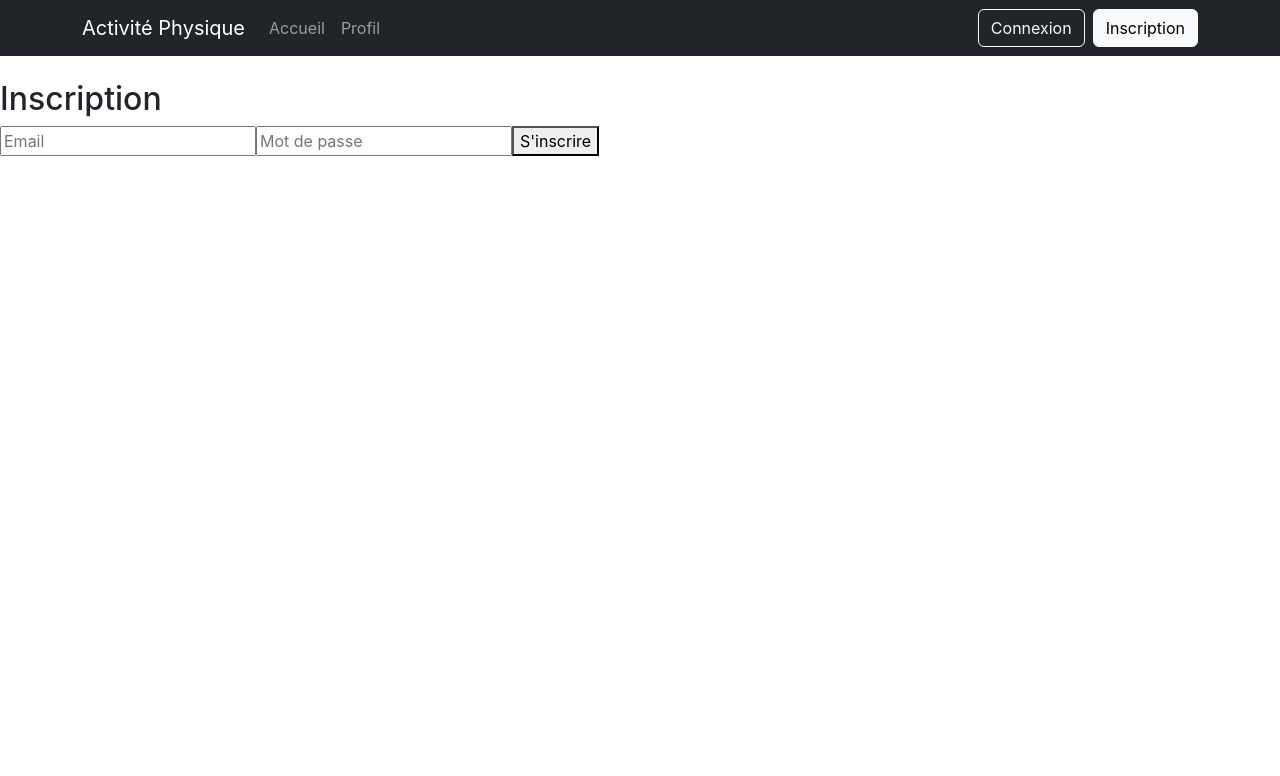
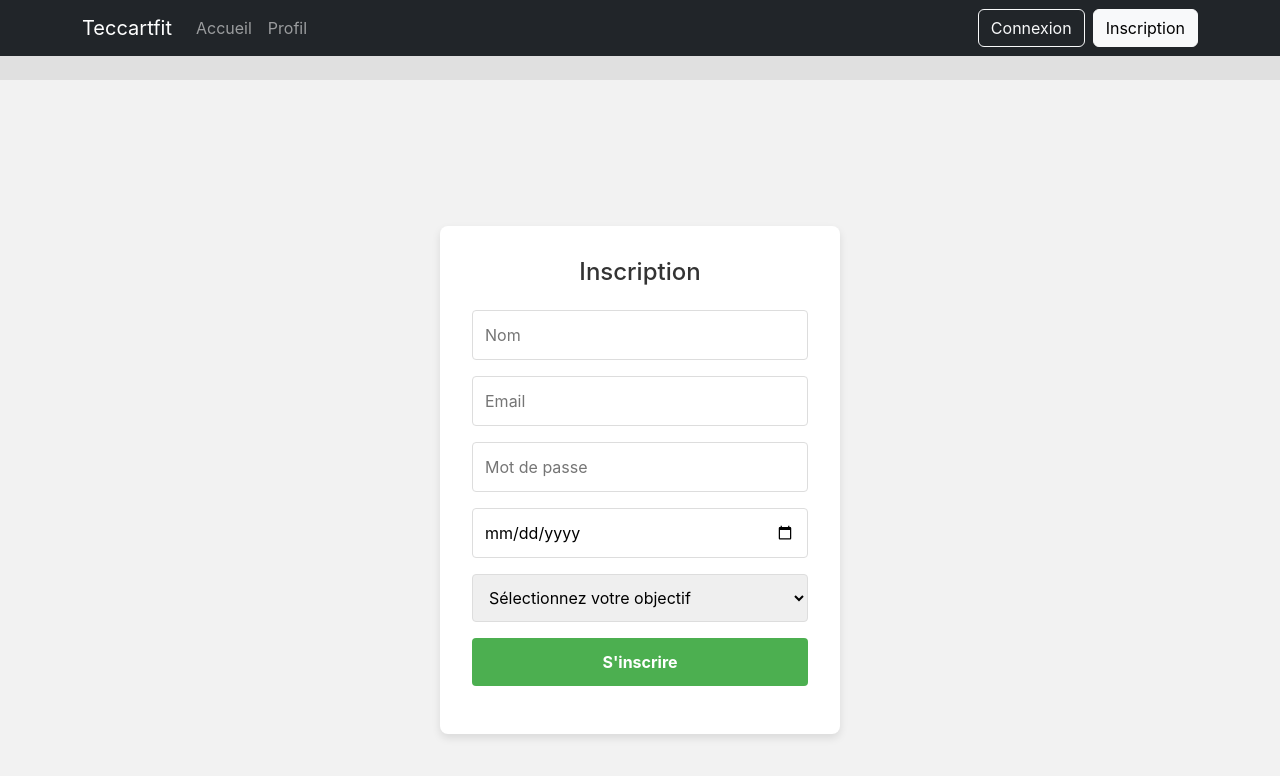
Before and after one commit to HusseinCoulibaly/physical-activity-frontend, a React (Create React App) app in the folder user-frontend/: page /register in a window 1280 px wide. Shown: the top 776 px of the page. Built offline with nearby package versions, Linux system fonts and the light colour scheme; no server answers.

Commit message:
fonctionnement de l'inscription

```diff
--- a/user-frontend/package.json
+++ b/user-frontend/package.json
@@ -1,6 +1,7 @@
 {
   "name": "user-frontend",
   "version": "0.1.0",
+  "proxy": "http://localhost:5000",
   "private": true,
   "dependencies": {
     "@testing-library/jest-dom": "^5.17.0",
@@ -8,6 +9,7 @@
     "@testing-library/user-event": "^13.5.0",
     "axios": "^1.7.7",
     "bootstrap": "^5.3.3",
+    "cors": "^2.8.5",
     "react": "^18.3.1",
     "react-bootstrap": "^2.10.5",
     "react-dom": "^18.3.1",
@@ -38,6 +40,5 @@
       "last 1 firefox version",
       "last 1 safari version"
     ]
-  },
-  "proxy": "http://localhost:5000"
+  }
 }
--- a/user-frontend/src/components/Navbar.js
+++ b/user-frontend/src/components/Navbar.js
@@ -17,7 +17,7 @@ const NavigationBar = () => {
     <Navbar bg="dark" variant="dark" expand="lg" className="mb-4">
       <Container>
         <Navbar.Brand as={Link} to="/">
-          Activité Physique
+          Teccartfit
         </Navbar.Brand>
         <Navbar.Toggle aria-controls="basic-navbar-nav" />
         <Navbar.Collapse id="basic-navbar-nav">
--- /dev/null
+++ b/user-frontend/src/components/pages/LoginPage.css
@@ -0,0 +1,47 @@
+body {
+    background-color: #e0e0e0; /* Fond de page gris */
+  }
+
+  .login-form-container {
+    display: flex;
+    justify-content: center;
+    align-items: center;
+    height: 100vh;
+  }
+
+  .login-form {
+    width: 100%;
+    max-width: 400px;
+    padding: 2rem;
+    background-color: #ffffff;
+    border-radius: 8px;
+    box-shadow: 0 4px 8px rgba(0, 0, 0, 0.1);
+    display: flex;
+    flex-direction: column;
+  }
+
+  .login-form h2 {
+    text-align: center;
+    margin-bottom: 1.5rem;
+  }
+
+  .login-form input,
+  .login-form button {
+    width: 100%;
+    padding: 0.75rem;
+    margin-bottom: 1rem;
+    border: 1px solid #ddd;
+    border-radius: 4px;
+  }
+
+  .login-form button {
+    background-color: #4CAF50;
+    color: white;
+    font-weight: bold;
+    cursor: pointer;
+    transition: background-color 0.3s;
+  }
+
+  .login-form button:hover {
+    background-color: #45a049;
+  }
--- a/user-frontend/src/components/pages/LoginPage.js
+++ b/user-frontend/src/components/pages/LoginPage.js
@@ -1,30 +1,47 @@
+// LoginPage.js
 import React, { useContext, useState } from 'react';
 import { AuthContext } from '../../contexts/AuthContext';
 import { useNavigate } from 'react-router-dom';
+import './LoginPage.css'; // Import du fichier CSS
 
 const LoginPage = () => {
   const { login } = useContext(AuthContext);
   const [email, setEmail] = useState('');
   const [password, setPassword] = useState('');
-  const history = useNavigate();
+  const navigate = useNavigate();
 
   const handleSubmit = async (e) => {
     e.preventDefault();
     try {
       await login({ email, password });
-      history.push('/profile');
+      navigate('/profile');
     } catch (error) {
+      console.error("Erreur lors de la connexion :", error);
       alert("Échec de la connexion");
     }
   };
 
   return (
-    <form onSubmit={handleSubmit}>
-      <h2>Connexion</h2>
-      <input type="email" value={email} onChange={(e) => setEmail(e.target.value)} placeholder="Email" />
-      <input type="password" value={password} onChange={(e) => setPassword(e.target.value)} placeholder="Mot de passe" />
-      <button type="submit">Se connecter</button>
-    </form>
+    <div className="login-form-container">
+      <form onSubmit={handleSubmit} className="login-form">
+        <h2>Connexion</h2>
+        <input
+          type="email"
+          value={email}
+          onChange={(e) => setEmail(e.target.value)}
+          placeholder="Email"
+          required
+        />
+        <input
+          type="password"
+          value={password}
+          onChange={(e) => setPassword(e.target.value)}
+          placeholder="Mot de passe"
+          required
+        />
+        <button type="submit">Se connecter</button>
+      </form>
+    </div>
   );
 };
 
--- /dev/null
+++ b/user-frontend/src/components/pages/RegisterPage.css
@@ -0,0 +1,59 @@
+/* RegisterPage.css */
+
+/* Conteneur principal pour centrer le formulaire */
+.form-container {
+    display: flex;
+    justify-content: center;
+    align-items: center;
+    height: 100vh;
+    background-color: #f2f2f2;
+    margin: 0;
+    padding: 0;
+    box-sizing: border-box;
+  }
+
+  /* Style du formulaire */
+  .register-form {
+    width: 100%;
+    max-width: 400px;
+    padding: 2rem;
+    background-color: #ffffff;
+    border-radius: 8px;
+    box-shadow: 0 4px 8px rgba(0, 0, 0, 0.1);
+    display: flex;
+    flex-direction: column;
+    align-items: center;
+  }
+
+  .register-form h2 {
+    text-align: center;
+    margin-bottom: 1.5rem;
+    font-size: 1.5rem;
+    color: #333;
+  }
+
+  /* Style des champs d'entrée */
+  .register-form input,
+  .register-form select,
+  .register-form button {
+    width: 100%;
+    padding: 0.75rem;
+    margin-bottom: 1rem;
+    border: 1px solid #ddd;
+    border-radius: 4px;
+    font-size: 1rem;
+    box-sizing: border-box;
+  }
+
+  /* Style du bouton d'inscription */
+  .register-form button {
+    background-color: #4CAF50;
+    color: white;
+    font-weight: bold;
+    cursor: pointer;
+    border: none;
+  }
+
+  .register-form button:hover {
+    background-color: #45a049;
+  }
--- a/user-frontend/src/components/pages/RegisterPage.js
+++ b/user-frontend/src/components/pages/RegisterPage.js
@@ -1,29 +1,94 @@
 import React, { useState } from 'react';
 import axios from 'axios';
 import { useNavigate } from 'react-router-dom';
+import './RegisterPage.css';
 
 const RegisterPage = () => {
+  const [name, setName] = useState('');
   const [email, setEmail] = useState('');
   const [password, setPassword] = useState('');
-  const history = useNavigate();
+  const [dob, setDob] = useState('');
+  const [goals, setGoals] = useState('');
+  const navigate = useNavigate();
+
+  // Calculer l’âge pour valider les 16 ans minimum
+  const isAgeValid = () => {
+    const birthDate = new Date(dob);
+    const today = new Date();
+    const age = today.getFullYear() - birthDate.getFullYear();
+    const isOver16 = (age > 16) || (age === 16 && today >= new Date(today.getFullYear(), birthDate.getMonth(), birthDate.getDate()));
+    return isOver16;
+  };
 
   const handleSubmit = async (e) => {
     e.preventDefault();
+
+    if (!isAgeValid()) {
+      alert("Vous devez avoir au moins 16 ans pour vous inscrire.");
+      return;
+    }
+
     try {
-      await axios.post('/api/users/register', { email, password });
-      history.push('/login');
+      const response = await axios.post('/api/users/register', { name, email, password, dob, goals });
+
+      // Vérifie si la réponse est un succès (code 201)
+      if (response.status === 201) {
+        navigate('/login'); // Redirige vers la page de connexion après inscription réussie
+      } else {
+        console.error("Réponse inattendue :", response);
+        alert("Une erreur inattendue s'est produite.");
+      }
     } catch (error) {
+      console.error("Erreur d'inscription :", error.response?.data || error.message);
       alert("Échec de l'inscription");
     }
   };
 
+
   return (
-    <form onSubmit={handleSubmit}>
-      <h2>Inscription</h2>
-      <input type="email" value={email} onChange={(e) => setEmail(e.target.value)} placeholder="Email" />
-      <input type="password" value={password} onChange={(e) => setPassword(e.target.value)} placeholder="Mot de passe" />
-      <button type="submit">S'inscrire</button>
-    </form>
+    <div className="form-container">
+      <form onSubmit={handleSubmit} className="register-form">
+        <h2>Inscription</h2>
+        <input
+          type="text"
+          value={name}
+          onChange={(e) => setName(e.target.value)}
+          placeholder="Nom"
+          required
+        />
+        <input
+          type="email"
+          value={email}
+          onChange={(e) => setEmail(e.target.value)}
+          placeholder="Email"
+          pattern="[a-zA-Z0-9._%+-]+@[a-zA-Z0-9.-]+\.[a-zA-Z]{2,}$"// Validation de format email
+          required
+        />
+        <input
+          type="password"
+          value={password}
+          onChange={(e) => setPassword(e.target.value)}
+          placeholder="Mot de passe"
+          required
+        />
+        <input
+          type="date"
+          value={dob}
+          onChange={(e) => setDob(e.target.value)}
+          placeholder="Date de naissance"
+          required
+        />
+        <select value={goals} onChange={(e) => setGoals(e.target.value)} required>
+          <option value="">Sélectionnez votre objectif</option>
+          <option value="Perte de poids">Perte de poids</option>
+          <option value="Renforcement musculaire">Renforcement musculaire</option>
+          <option value="Amélioration cardiovasculaire">Amélioration cardiovasculaire</option>
+          <option value="Souplesse et mobilité">Souplesse et mobilité</option>
+          <option value="Réduction du stress">Réduction du stress</option>
+        </select>
+        <button type="submit">S'inscrire</button>
+      </form>
+    </div>
   );
 };
 
```
Also changed, not shown: 1 other file (tests, documents, lock files or other folders).
